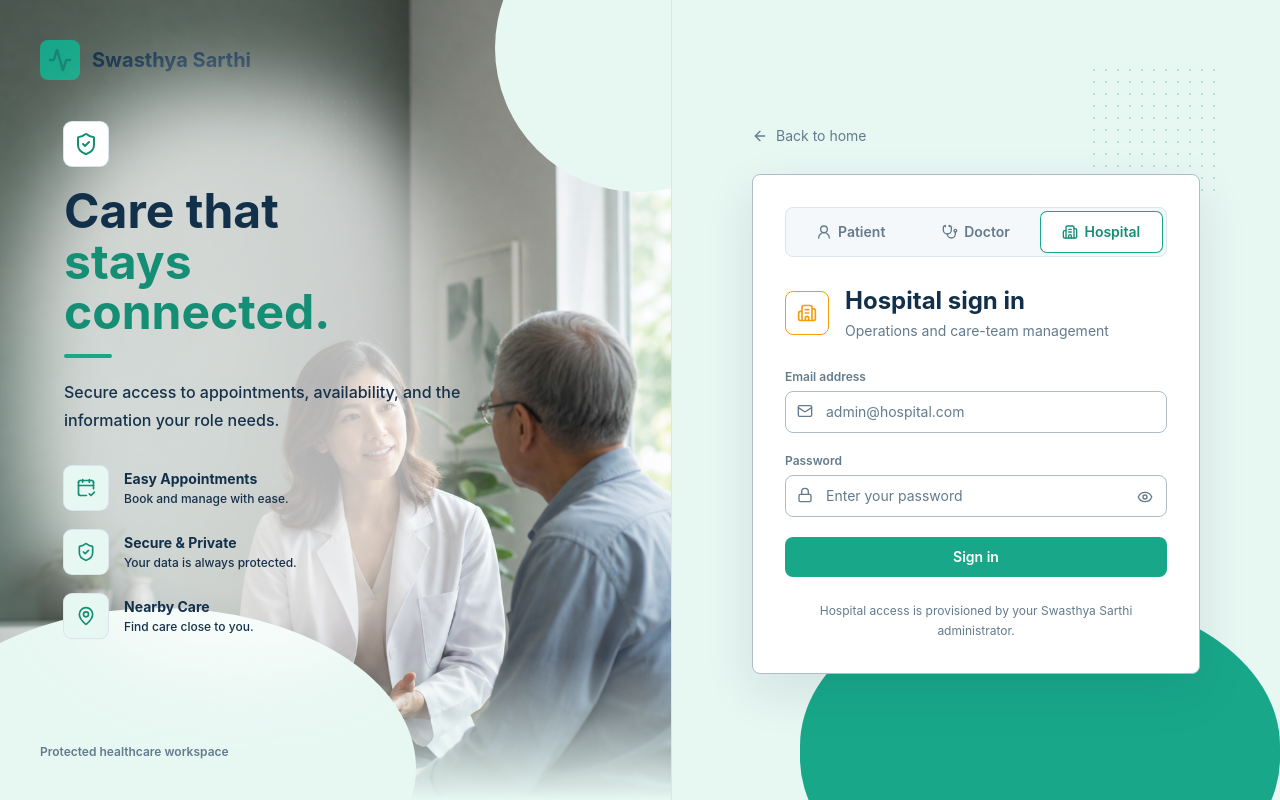
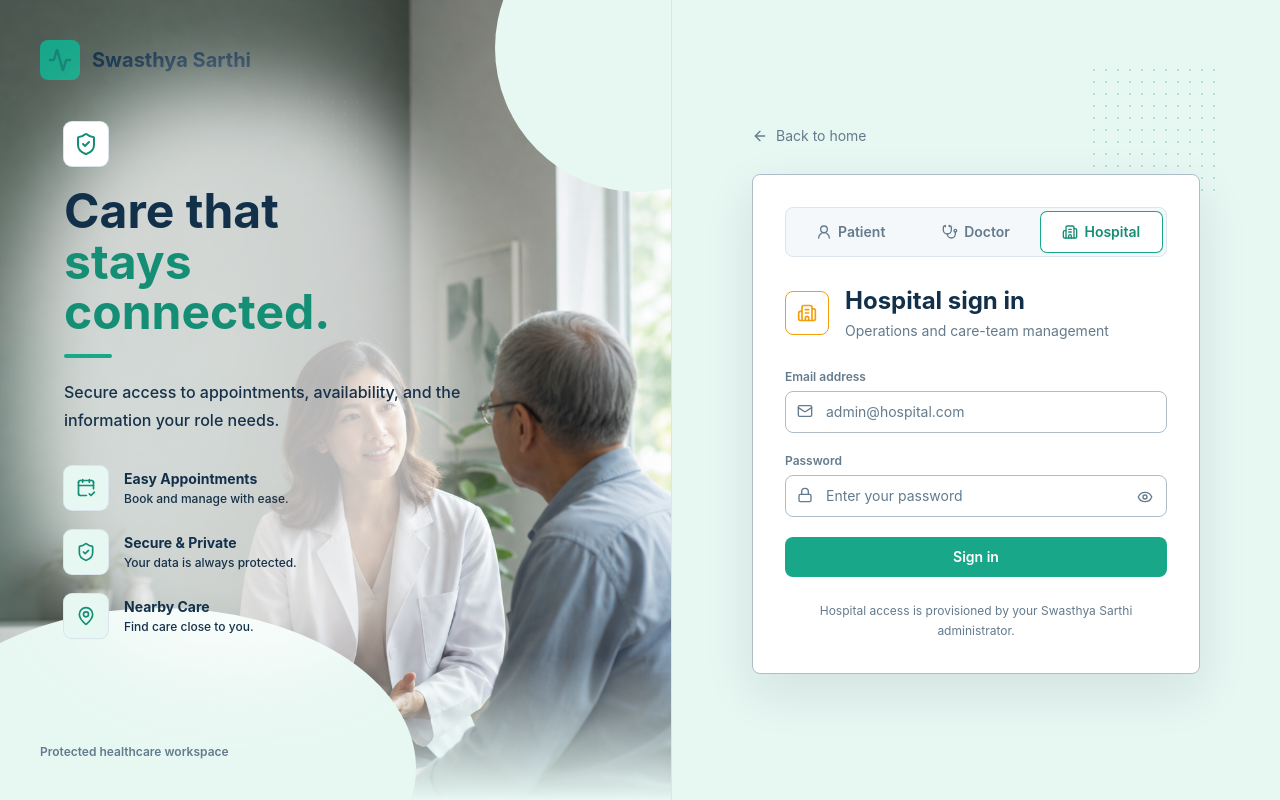
Before and after one commit to kumarisristi855-dot/Swasthya-Sarthi, a React (Vite) app in the folder frontend/: page /login/admin in a window 1280 px wide. Built offline with nearby package versions, Linux system fonts and the light colour scheme; no server answers.

Commit message:
Clean auth form background decoration

```diff
--- a/frontend/src/modules/auth/AuthShell.jsx
+++ b/frontend/src/modules/auth/AuthShell.jsx
@@ -66,7 +66,6 @@ export default function AuthShell({ icon: Icon, title, subtitle, accent = 'teal'
 
       <main className="relative flex min-h-screen items-center justify-center overflow-hidden bg-care-primary-subtle px-5 py-10 sm:px-8">
         <div className="absolute -right-24 -top-24 h-80 w-96 rounded-[45%] bg-care-primary-subtle" aria-hidden="true" />
-        <div className="absolute -bottom-28 right-0 h-80 w-[30rem] rounded-[48%] bg-care-primary" aria-hidden="true" />
         <div className="care-token-dot-pattern absolute right-16 top-16 h-32 w-32 opacity-25" aria-hidden="true" />
         <div className="w-full max-w-md relative z-10">
           <div className="mb-8 flex items-center justify-between lg:hidden">
```
